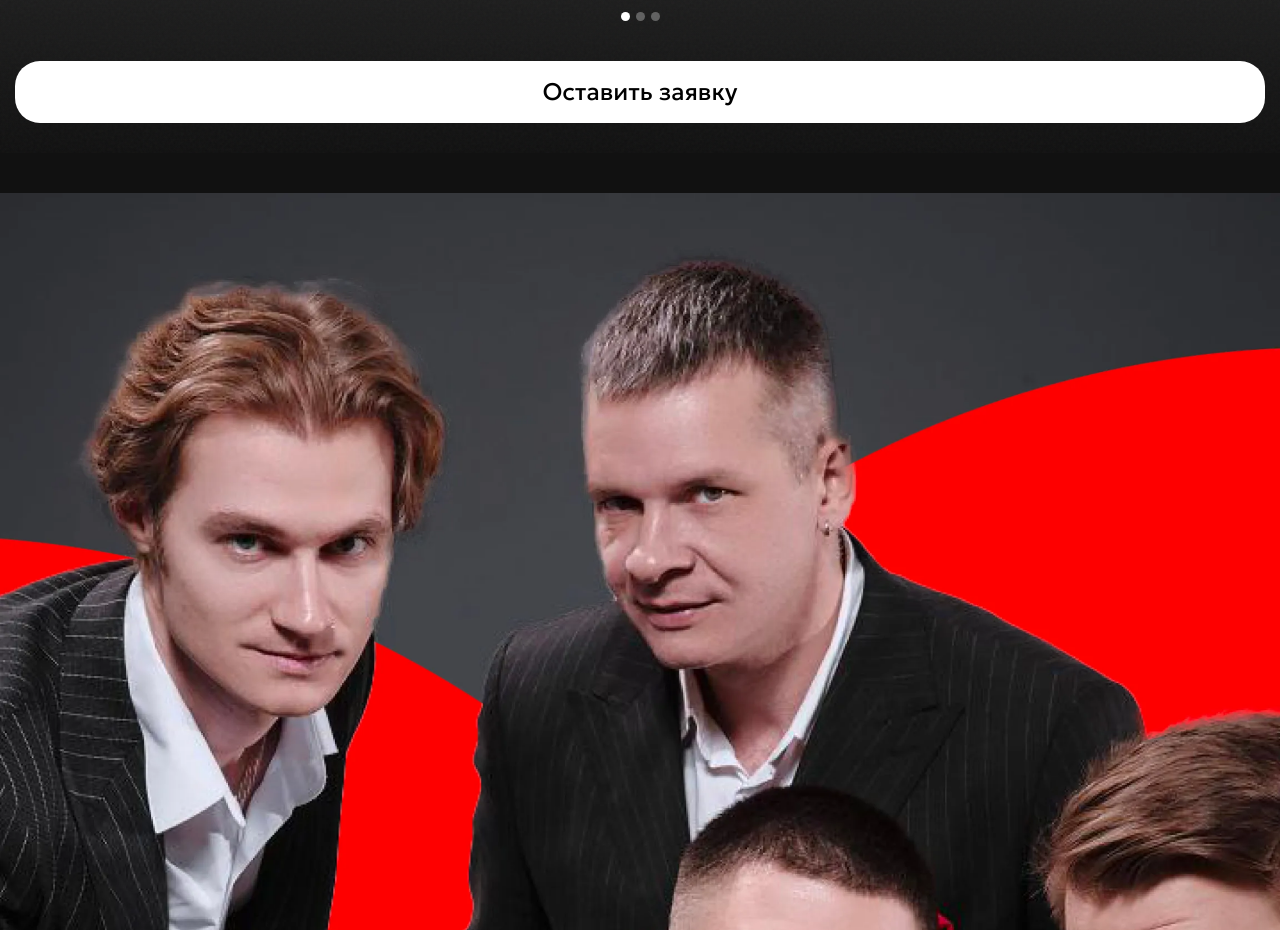
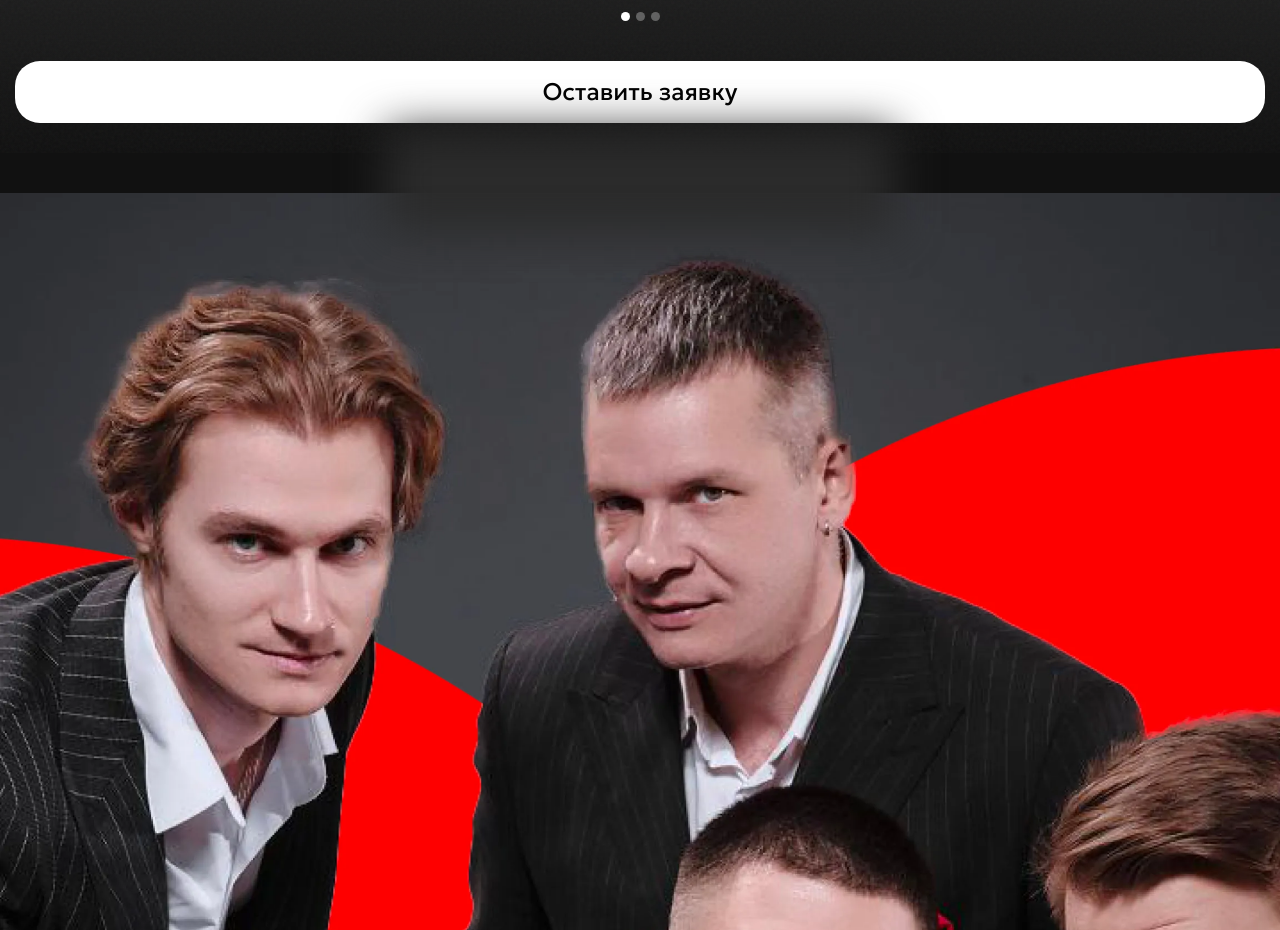
Before and after one commit to coolpac/musicband, a React (Vite) app in the folder frontend/: page / in a window 1280 px wide. Shown: the part 6660-7590 px from the top of the page. Built offline with nearby package versions, Linux system fonts and the light colour scheme.

Commit message:
feat: add SVG blur effect to enhance transition between sections in HomeScreen
- Introduced a new SVG blur element at the top of the residents section to create a smoother visual transition from the previous section.
- Implemented a Gaussian blur filter for improved aesthetics and visual depth.

```diff
--- a/frontend/src/screens/HomeScreen.tsx
+++ b/frontend/src/screens/HomeScreen.tsx
@@ -781,6 +781,15 @@ export default function HomeScreen({ onMenuOpen, onGoToCalendar, onGoToResidents
       </section>
 
       <section className="section residents">
+        {/* SVG blur сверху — переход от предыдущей секции (как в Лэндинг.svg filter17) */}
+        <svg aria-hidden="true" className="residents-blur-top" viewBox="0 0 509 102" preserveAspectRatio="none">
+          <defs>
+            <filter id="residentsBlurTop" x="-50%" y="-50%" width="200%" height="200%" colorInterpolationFilters="sRGB">
+              <feGaussianBlur in="SourceGraphic" stdDeviation="22.6" />
+            </filter>
+          </defs>
+          <rect x="0" y="0" width="509" height="102" fill="#2B2B2B" filter="url(#residentsBlurTop)" />
+        </svg>
         <div className="residents-container">
           <img alt="Резиденты" className="residents-image" src={residentsImage} loading="lazy" decoding="async" />
           <h3 className="residents-subtitle">Резиденты</h3>
--- a/frontend/src/styles/home.css
+++ b/frontend/src/styles/home.css
@@ -948,6 +948,19 @@
   backface-visibility: hidden;
 }
 
+/* SVG blur сверху — переход от предыдущей секции (без banding, как в Лэндинг.svg) */
+.residents-blur-top {
+  position: absolute;
+  top: -63px;
+  left: 50%;
+  width: 509px;
+  height: 102px;
+  margin-left: -254.5px;
+  pointer-events: none;
+  z-index: 10;
+  overflow: visible;
+}
+
 .residents-container {
   position: relative;
   width: 100vw;
```
